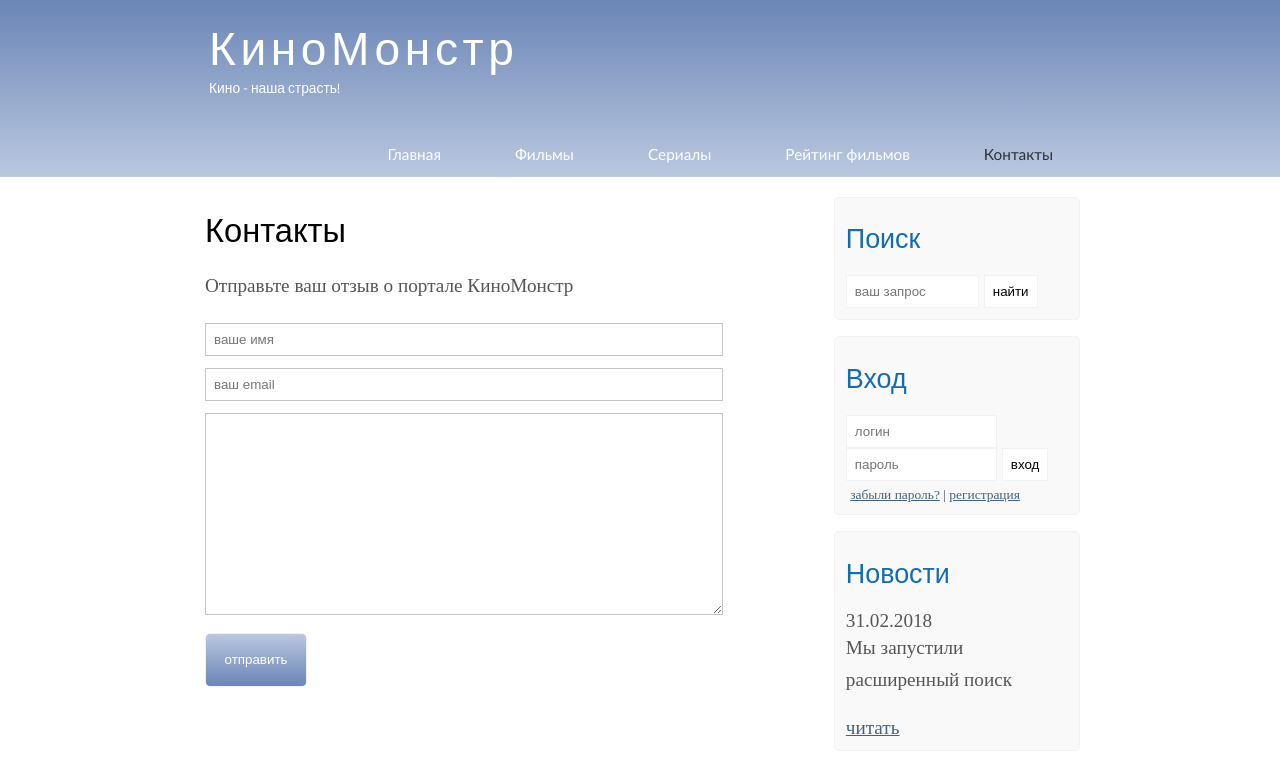
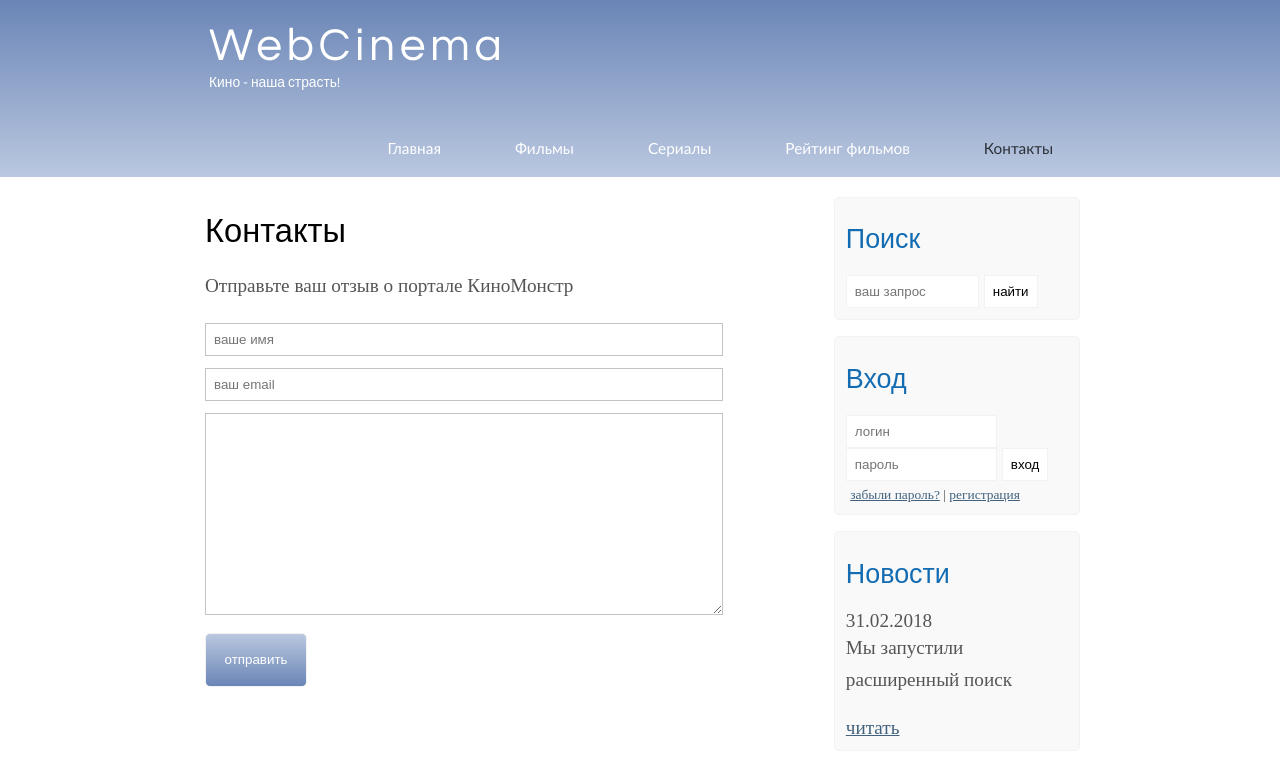
Before and after one commit to Vlad-maker/Webcinema, a plain HTML site: page contact.html in a window 1280 px wide. Shown: the top 764 px of the page. Drawn offline with Linux system fonts and the light colour scheme.

Commit message:
refactore: header changed

```diff
--- a/contact.html
+++ b/contact.html
@@ -15,7 +15,7 @@
 		<div class="header">
 			<div class="logo">
 				<div class="logo_text">
-					<h1><a href="index.html">КиноМонстр</a></h1>
+					<h1><a href="index.html">WebCinema</a></h1>
 					<h2>Кино - наша страсть!</h2>
 				</div>
 			</div>
```
Also changed, not shown: films.html (+1 -1 lines), rating.html (+1 -1 lines), show.html (+1 -1 lines).
